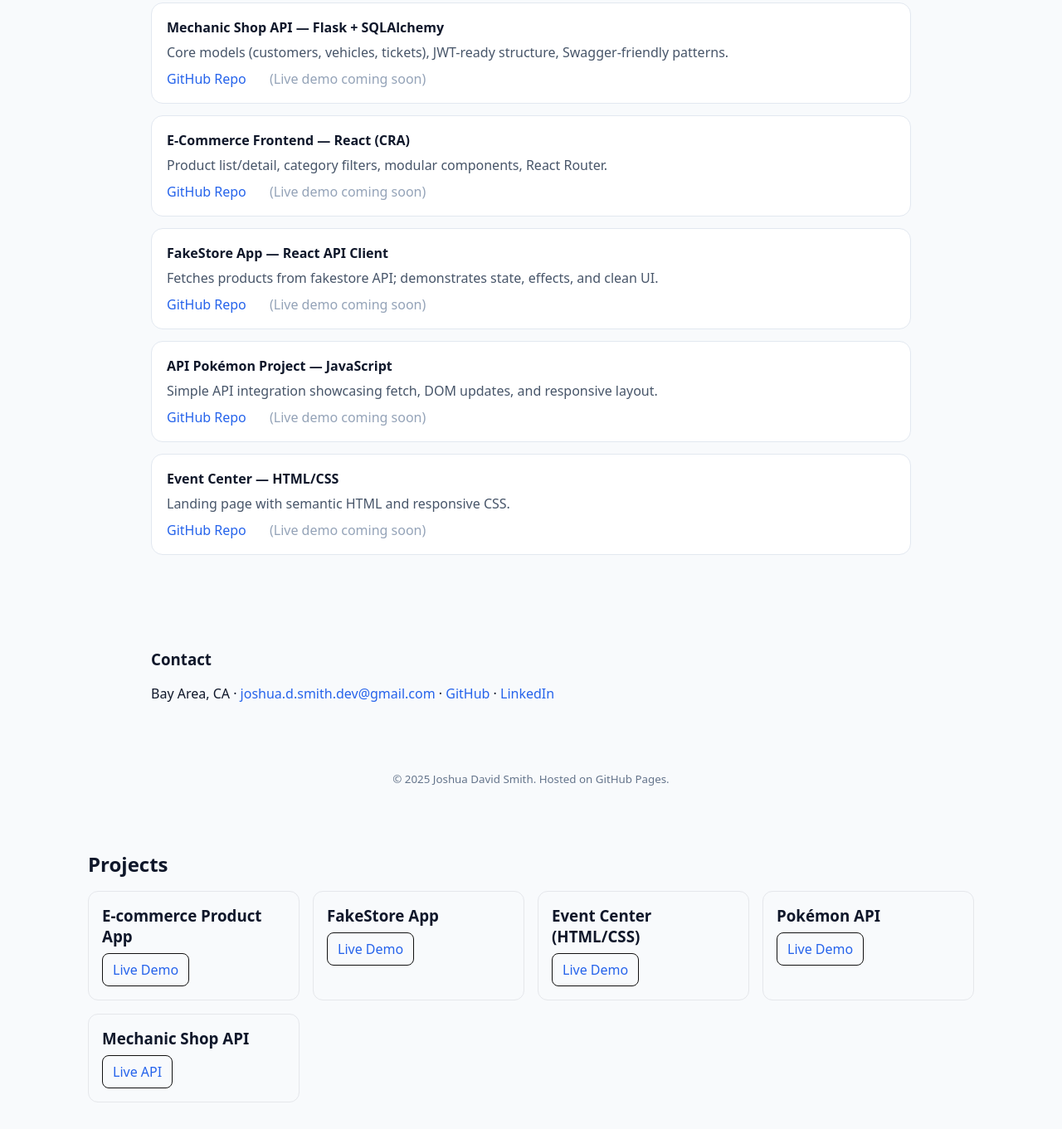
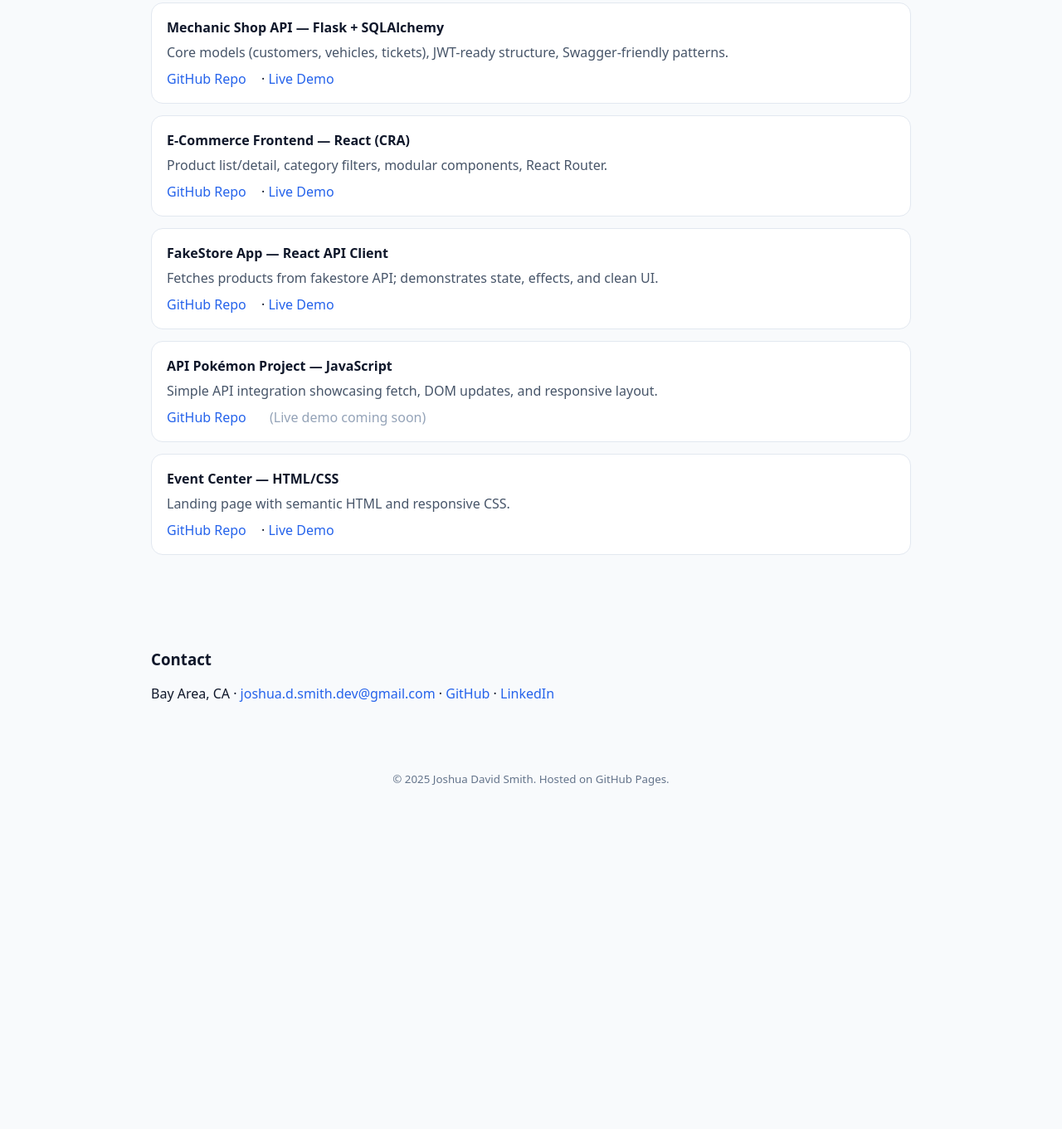
Before and after one commit to joshuadsmithdev/joshuadsmithdev.github.io, a plain HTML site: page index.html in a window 1280 px wide. Shown: the part 685-2046 px from the top of the page at 83% size. After the commit the page ends 1658 px from the top, so only its background shows below. Drawn offline with Linux system fonts and the light colour scheme.

Commit message:
updated portfolio cards

```diff
--- a/index.html
+++ b/index.html
@@ -1,11 +1,12 @@
-<!doctype html>
+<!DOCTYPE html>
+
 <html lang="en">
 <head>
-  <meta charset="utf-8">
-  <meta name="viewport" content="width=device-width, initial-scale=1">
+<meta charset="utf-8"/>
+<meta content="width=device-width, initial-scale=1" name="viewport"/>
 <title>Joshua David Smith — Portfolio</title>
-  <link rel="stylesheet" href="style.css">
-  <meta name="description" content="Full-Stack React & Flask Developer — Web & API solutions.">
+<link href="style.css" rel="stylesheet"/>
+<meta content="Full-Stack React &amp; Flask Developer — Web &amp; API solutions." name="description"/>
 </head>
 <body>
 <header class="nav">
@@ -16,17 +17,15 @@
 <a href="#contact">Contact</a>
 </nav>
 </header>
-
-  <section id="hero" class="hero">
-    <h2>React & Flask Developer | Web & API Solutions</h2>
+<section class="hero" id="hero">
+<h2>React &amp; Flask Developer | Web &amp; API Solutions</h2>
 <p>Building clean, fast frontends and secure, well-documented APIs.</p>
 <div class="cta">
 <a class="btn" href="#projects">View Projects</a>
 <a class="btn btn-secondary" href="mailto:joshua.d.smith.dev@gmail.com">Contact</a>
 </div>
 </section>
-
-  <section id="about" class="section">
+<section class="section" id="about">
 <h3>About</h3>
 <p>
       Full-stack developer specializing in React frontends and Flask/SQL backends.
@@ -41,77 +40,42 @@
 <li>Stripe</li>
 </ul>
 </section>
-
-  <section id="projects" class="section">
+<section class="section" id="projects">
 <h3>Projects</h3>
-
 <article class="card">
 <h4>Mechanic Shop API — Flask + SQLAlchemy</h4>
 <p>Core models (customers, vehicles, tickets), JWT-ready structure, Swagger-friendly patterns.</p>
-      <div class="links"><a target="_blank" href="https://github.com/joshuadsmithdev/mechanic-shop-db">GitHub Repo</a> <span class="muted">(Live demo coming soon)</span></div>
+<div class="links"><a href="https://github.com/joshuadsmithdev/mechanic-shop-db" target="_blank">GitHub Repo</a>  · <a href="https://mechanic-shop-db.onrender.com/" target="_blank">Live Demo</a></div>
 </article>
-
 <article class="card">
 <h4>E‑Commerce Frontend — React (CRA)</h4>
 <p>Product list/detail, category filters, modular components, React Router.</p>
-      <div class="links"><a target="_blank" href="https://github.com/joshuadsmithdev/E-commerce-project">GitHub Repo</a> <span class="muted">(Live demo coming soon)</span></div>
+<div class="links"><a href="https://github.com/joshuadsmithdev/E-commerce-project" target="_blank">GitHub Repo</a>  · <a href="https://comforting-lamington-feb633.netlify.app/" target="_blank">Live Demo</a></div>
 </article>
-
 <article class="card">
 <h4>FakeStore App — React API Client</h4>
 <p>Fetches products from fakestore API; demonstrates state, effects, and clean UI.</p>
-      <div class="links"><a target="_blank" href="https://github.com/joshuadsmithdev/fakestore-app">GitHub Repo</a> <span class="muted">(Live demo coming soon)</span></div>
+<div class="links"><a href="https://github.com/joshuadsmithdev/fakestore-app" target="_blank">GitHub Repo</a>  · <a href="https://wonderful-cupcake-576861.netlify.app/" target="_blank">Live Demo</a></div>
 </article>
-
 <article class="card">
 <h4>API Pokémon Project — JavaScript</h4>
 <p>Simple API integration showcasing fetch, DOM updates, and responsive layout.</p>
-      <div class="links"><a target="_blank" href="https://github.com/joshuadsmithdev/API-Pokemon-Project">GitHub Repo</a> <span class="muted">(Live demo coming soon)</span></div>
+<div class="links"><a href="https://github.com/joshuadsmithdev/API-Pokemon-Project" target="_blank">GitHub Repo</a> <span class="muted">(Live demo coming soon)</span></div>
 </article>
-
 <article class="card">
 <h4>Event Center — HTML/CSS</h4>
 <p>Landing page with semantic HTML and responsive CSS.</p>
-      <div class="links"><a target="_blank" href="https://github.com/joshuadsmithdev/HTML-CSS-Project-Event-Center">GitHub Repo</a> <span class="muted">(Live demo coming soon)</span></div>
+<div class="links"><a href="https://github.com/joshuadsmithdev/HTML-CSS-Project-Event-Center" target="_blank">GitHub Repo</a>  · <a href="https://incandescent-douhua-661311.netlify.app/" target="_blank">Live Demo</a></div>
 </article>
-
 </section>
-
-  <section id="contact" class="section">
+<section class="section" id="contact">
 <h3>Contact</h3>
 <p>Bay Area, CA · <a href="mailto:joshua.d.smith.dev@gmail.com">joshua.d.smith.dev@gmail.com</a> ·
-    <a target="_blank" href="https://github.com/joshuadsmithdev">GitHub</a> ·
-    <a target="_blank" href="https://www.linkedin.com/in/joshua-david-smith">LinkedIn</a></p>
+    <a href="https://github.com/joshuadsmithdev" target="_blank">GitHub</a> ·
+    <a href="https://www.linkedin.com/in/joshua-david-smith" target="_blank">LinkedIn</a></p>
 </section>
-
 <footer class="footer">
 <small>© 2025 Joshua David Smith. Hosted on GitHub Pages.</small>
 </footer>
-<!-- PROJECTS_START -->
-<section id="projects" style="padding:2rem 1rem; max-width:1100px; margin:0 auto;">
-  <h2 style="margin-bottom:1rem;">Projects</h2>
-  <div style="display:grid; grid-template-columns:repeat(auto-fit,minmax(240px,1fr)); gap:1rem;">
-    <article style="border:1px solid #e5e7eb; border-radius:12px; padding:1rem;">
-      <h3 style="margin:0 0 .5rem;">E‑commerce Product App</h3>
-      <a href="https://68f69643b6df800040f90e49--comforting-lamington-feb633.netlify.app/" target="_blank" rel="noopener" style="display:inline-block; padding:.5rem .75rem; border-radius:8px; text-decoration:none; border:1px solid #111;">Live Demo</a>
-    </article>
-    <article style="border:1px solid #e5e7eb; border-radius:12px; padding:1rem;">
-      <h3 style="margin:0 0 .5rem;">FakeStore App</h3>
-      <a href="https://68f69b1c15329b282a8cadaa--wonderful-cupcake-576861.netlify.app/" target="_blank" rel="noopener" style="display:inline-block; padding:.5rem .75rem; border-radius:8px; text-decoration:none; border:1px solid #111;">Live Demo</a>
-    </article>
-    <article style="border:1px solid #e5e7eb; border-radius:12px; padding:1rem;">
-      <h3 style="margin:0 0 .5rem;">Event Center (HTML/CSS)</h3>
-      <a href="https://incandescent-douhua-661311.netlify.app/" target="_blank" rel="noopener" style="display:inline-block; padding:.5rem .75rem; border-radius:8px; text-decoration:none; border:1px solid #111;">Live Demo</a>
-    </article>
-    <article style="border:1px solid #e5e7eb; border-radius:12px; padding:1rem;">
-      <h3 style="margin:0 0 .5rem;">Pokémon API</h3>
-      <a href="https://transcendent-manatee-6d0d3f.netlify.app/" target="_blank" rel="noopener" style="display:inline-block; padding:.5rem .75rem; border-radius:8px; text-decoration:none; border:1px solid #111;">Live Demo</a>
-    </article>
-    <article style="border:1px solid #e5e7eb; border-radius:12px; padding:1rem;">
-      <h3 style="margin:0 0 .5rem;">Mechanic Shop API</h3>
-      <a href="https://mechanic-shop-db.onrender.com/" target="_blank" rel="noopener" style="display:inline-block; padding:.5rem .75rem; border-radius:8px; text-decoration:none; border:1px solid #111;">Live API</a>
-    </article>
-  </div>
-</section>
-<!-- PROJECTS_END --></body>
+</body>
 </html>
```
Lines whose indentation alone changed are shown as unchanged.
